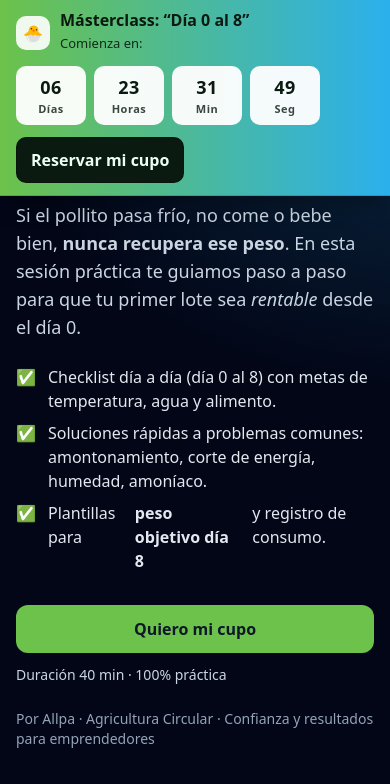
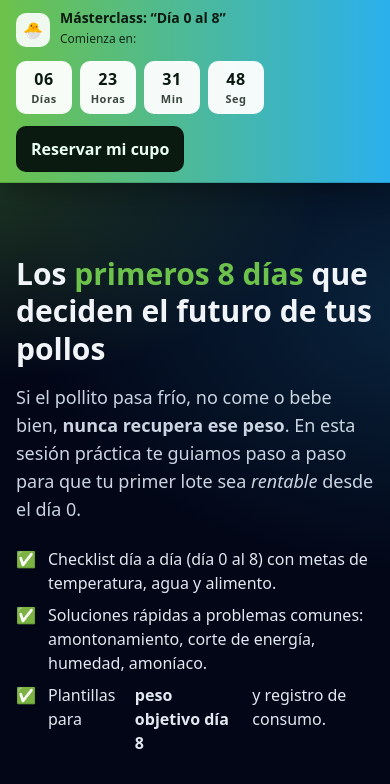
Before and after one commit to allpaaviculturasostenible/aviculturasostenible.github.io, a website: page es/8dias.html in a window 390 px wide. Shown: the top 784 px of the page. Drawn offline with nearby package versions, Linux system fonts and the light colour scheme.

Commit message:
ajustes banner celular

```diff
--- a/es/8dias.html
+++ b/es/8dias.html
@@ -9,6 +9,25 @@
     :root{ --acc:#6CC24A; --acc2:#2BB0ED; }
     .gradient{background:radial-gradient(900px 500px at -10% 0%, rgba(108,194,74,.25), transparent 40%), radial-gradient(900px 600px at 110% 10%, rgba(43,176,237,.18), transparent 45%)}
     .badge{background:rgba(108,194,74,.12); color:#14532d; border:1px solid rgba(108,194,74,.35)}
+
+    /* Altura mínima para desktop */
+:root { --banner-h: 70px; }
+
+/* Ajustes móviles: texto y cajas más pequeñas, menos padding */
+@media (max-width: 640px) {
+  #allpaCountdownBanner { padding: 4px 0 !important; }
+  #allpaCountdownBanner strong { font-size: 14px !important; }
+  #allpaCountdownBanner #allpaBannerMsg { font-size: 12px !important; }
+  #allpaCountdownBanner .cd-box,
+  #allpaCountdownBanner [style*="min-width:70px"] {
+    min-width: 56px !important;
+    padding: 6px 8px !important;
+  }
+  #allpaCountdownBanner [style*="font-size:18px"] { font-size: 16px !important; }
+}
+
+/* Asegura que el contenido baje lo mismo que mide el banner */
+body { padding-top: var(--banner-h); }
   </style>
 </head>
 <body class="bg-slate-950 text-slate-100">
@@ -311,7 +330,39 @@
 
   updateCountdown();
   const timer = setInterval(updateCountdown, 1000);
+
+  function setBannerPadding(){
+    var b = document.getElementById('allpaCountdownBanner');
+    if(!b) return;
+    var h = b.getBoundingClientRect().height;
+    document.documentElement.style.setProperty('--banner-h', h + 'px');
+    document.body.style.paddingTop = h + 'px';
+  }
+  // Ajusta al cargar, al redimensionar y si el banner cambia de tamaño
+  window.addEventListener('load', setBannerPadding);
+  window.addEventListener('resize', setBannerPadding);
+  try {
+    new ResizeObserver(setBannerPadding).observe(document.getElementById('allpaCountdownBanner'));
+  } catch(e) {
+    // fallback si el navegador no soporta ResizeObserver
+    setInterval(setBannerPadding, 1000);
+  }
+
+    var b = document.getElementById('allpaCountdownBanner');
+  if(!b) return;
+  var last = 0;
+  window.addEventListener('scroll', function(){
+    var y = window.scrollY || window.pageYOffset;
+    if (y > last && y > 80) {
+      b.style.transform = 'translateY(-100%)';
+    } else {
+      b.style.transform = 'translateY(0)';
+    }
+    last = y;
+  });
 })();
+
+
 </script>
 <!-- ===== Fin banner sticky ===== -->
 
```
